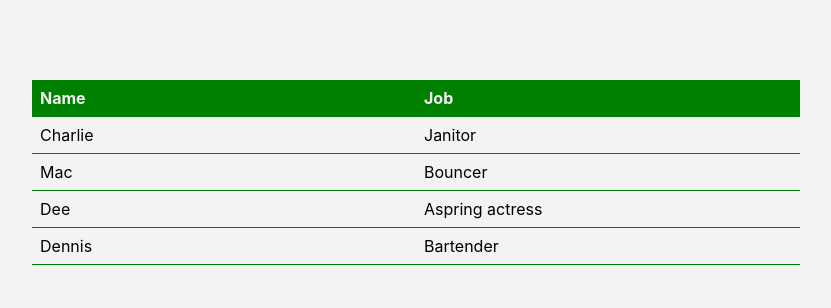
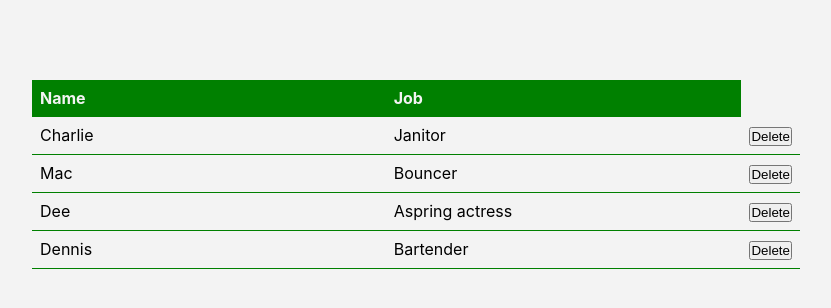
Before and after one commit to vladimirmaksimovic/react-practice, a React (Create React App) app in the folder tr-react-2018/: page / in a window 1280 px wide. Shown: the top 308 px of the page, without its empty margins (224-1055 px from the left). Built offline with nearby package versions, Linux system fonts and the light colour scheme.

Commit message:
state and filter method

```diff
--- a/tr-react-2018/src/App.js
+++ b/tr-react-2018/src/App.js
@@ -1,14 +1,18 @@
 // import React library
-import React, { Component } from "react";
+import React from "react";
 
 // import components in top level component "App"
 import Table from "./components/Table";
+
 // class component
-class App extends Component {
-  // render method
-  render() {
+class App extends React.Component {
+  // constructor method
+  constructor() {
+    // super method
+    super();
     // state object
-    const employees = [
+    this.state = {
+      employees: [
         {
           name: "Charlie",
           job: "Janitor",
@@ -25,13 +29,34 @@ class App extends Component {
           name: "Dennis",
           job: "Bartender",
         },
-    ];
+      ],
+    };
+    // bind event method
+    this.removeEmployee = this.removeEmployee.bind(this);
+  }
 
+  // remove/delete employee method
+  removeEmployee = (index) => {
+    //console.log(index)
+    const { employees } = this.state;
+
+    this.setState({
+      employees: employees.filter((empolyee, i) => {
+        return i !== index;
+      }),
+    });
+  };
+
+  // render method
+  render() {
     // return JSX
     return (
       // JSX
       <div>
-        <Table employeesData={employees} />
+        <Table
+          employeesData={this.state.employees}
+          removeEmployee={this.removeEmployee}
+        />
       </div>
     );
   }
--- a/tr-react-2018/src/components/Table.js
+++ b/tr-react-2018/src/components/Table.js
@@ -1,5 +1,5 @@
 // import React library
-import React, { Component } from "react";
+import React from "react";
 
 // f-n components / simple components
 const TableHeader = () => {
@@ -24,6 +24,9 @@ const TableBody = (props) => {
       <tr key={index}>
         <td>{employee.name}</td>
         <td>{employee.job}</td>
+        <td>
+          <button onClick={() => props.removeEmployee(index)}>Delete</button>
+        </td>
       </tr>
     );
   });
@@ -33,7 +36,7 @@ const TableBody = (props) => {
 };
 
 // class component
-class Table extends Component {
+/* class Table extends Component {
   // render method
   render() {
     // receive data from parent component with props
@@ -44,11 +47,26 @@ class Table extends Component {
       // JSX
       <table className='employees-table'>
         <TableHeader />
-        {/* pass receieved data to child component */}
-        <TableBody employeesData={employeesData} />
+        /* pass receieved data to child component */
+/*<TableBody employeesData={employeesData} />
       </table>
     );
   }
-}
+} */
+
+// f-n component
+const Table = (props) => {
+  const { employeesData, removeEmployee } = props;
+
+  return (
+    <table className='employees-table'>
+      <TableHeader />
+      <TableBody
+        employeesData={employeesData}
+        removeEmployee={removeEmployee}
+      />
+    </table>
+  );
+};
 
 export default Table;
```
Lines whose indentation alone changed are shown as unchanged.
